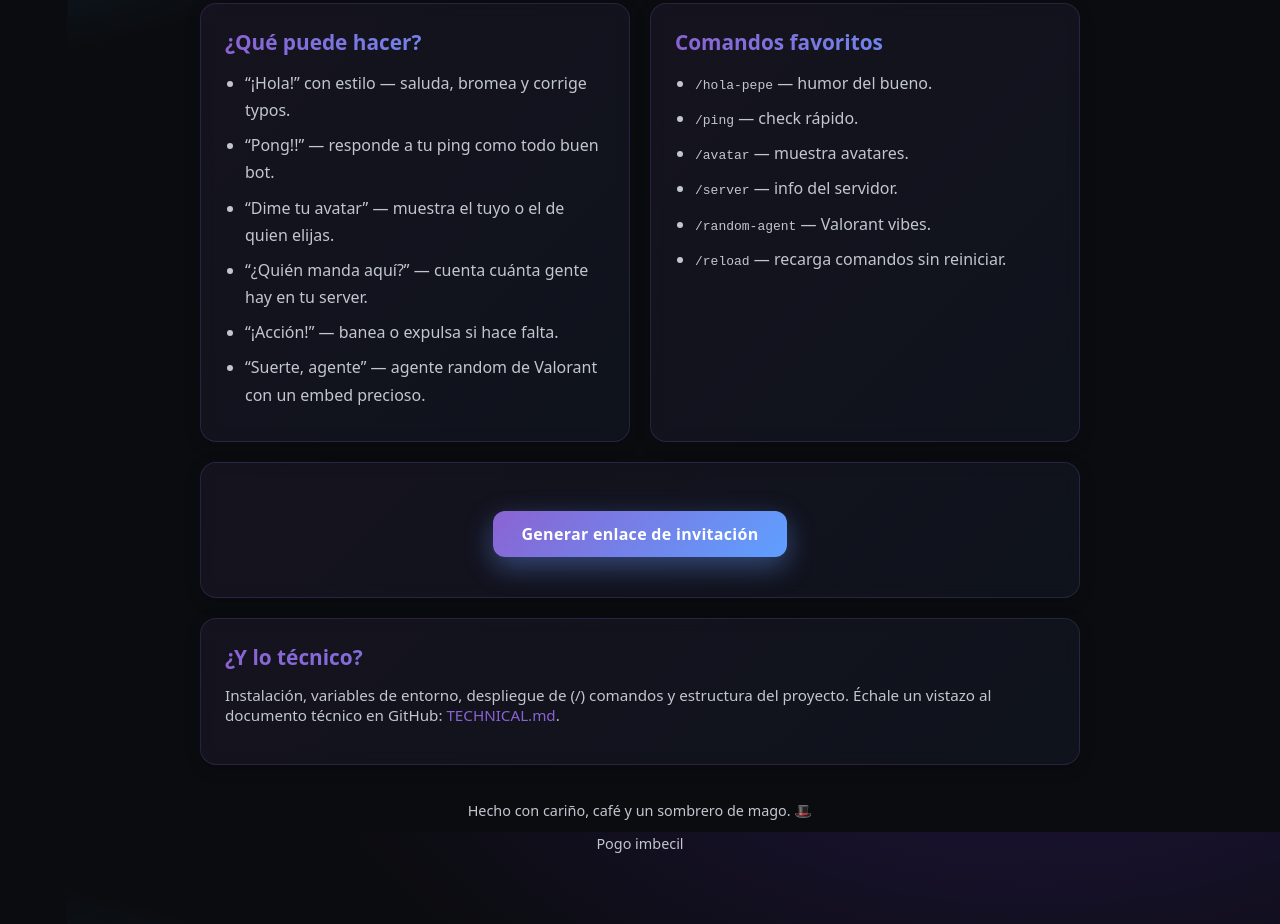
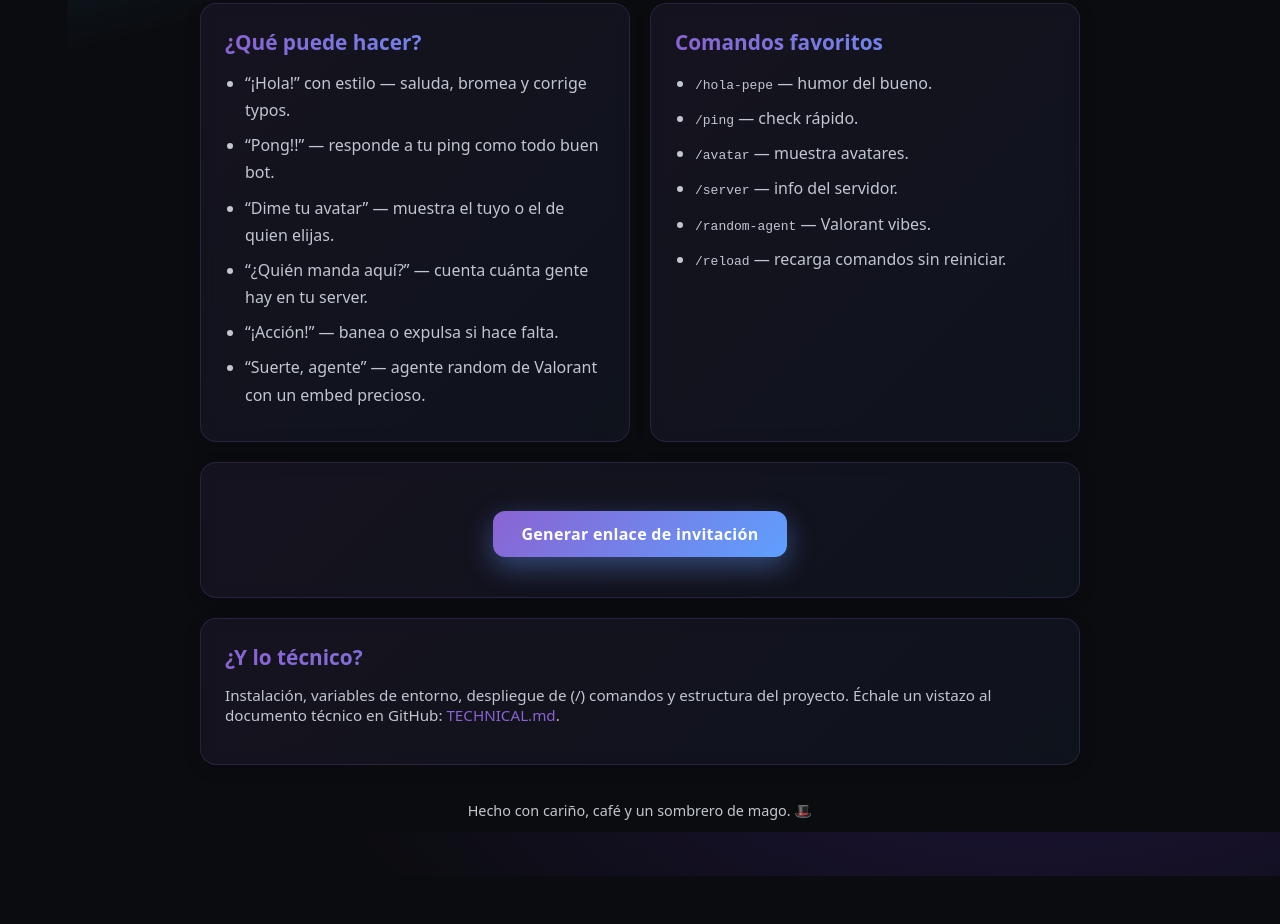
Before and after one commit to owenunda/OweenBot, a website: page page/index.html in a window 1280 px wide. Shown: the part 324-1248 px from the top of the page. After the commit the page ends 1200 px from the top, so only its background shows below. Drawn offline with Linux system fonts and the light colour scheme.

Commit message:
fix: quitado el poguito imbecil xd

```diff
--- a/page/index.html
+++ b/page/index.html
@@ -154,7 +154,7 @@
 
 			<footer>
 				Hecho con cariño, café y un sombrero de mago. 🎩
-				<p>Pogo imbecil</p>
+
 			</footer>
 		</main>
 		<script>
```
